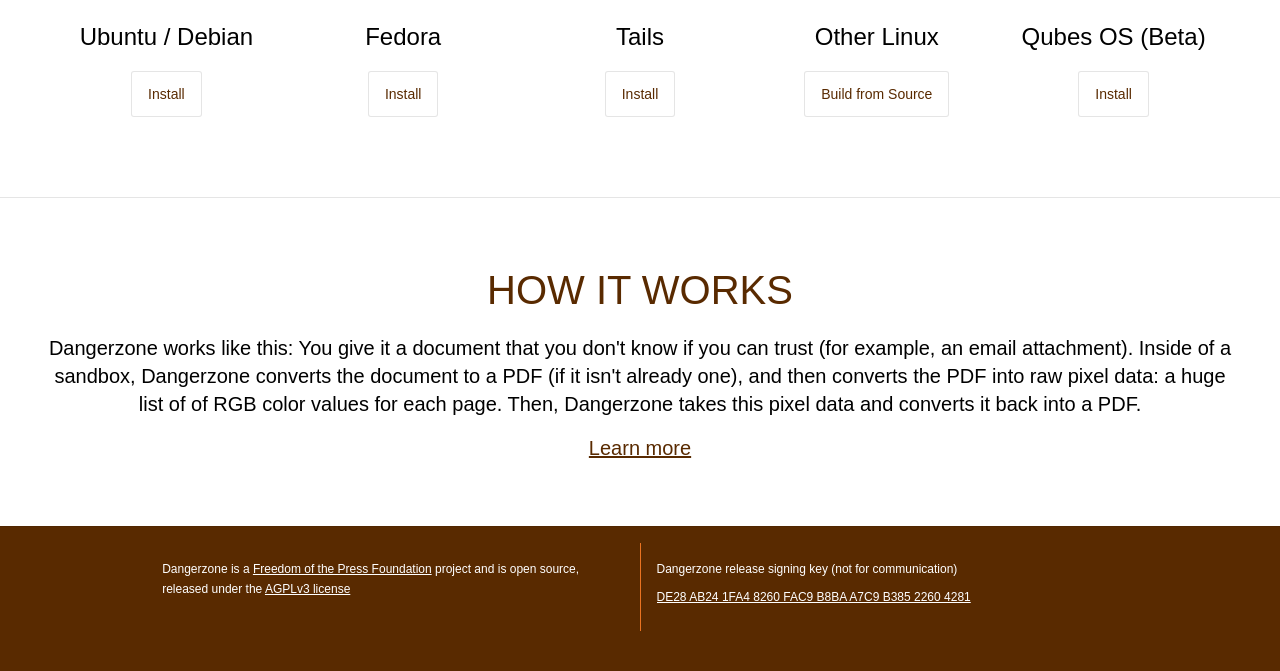
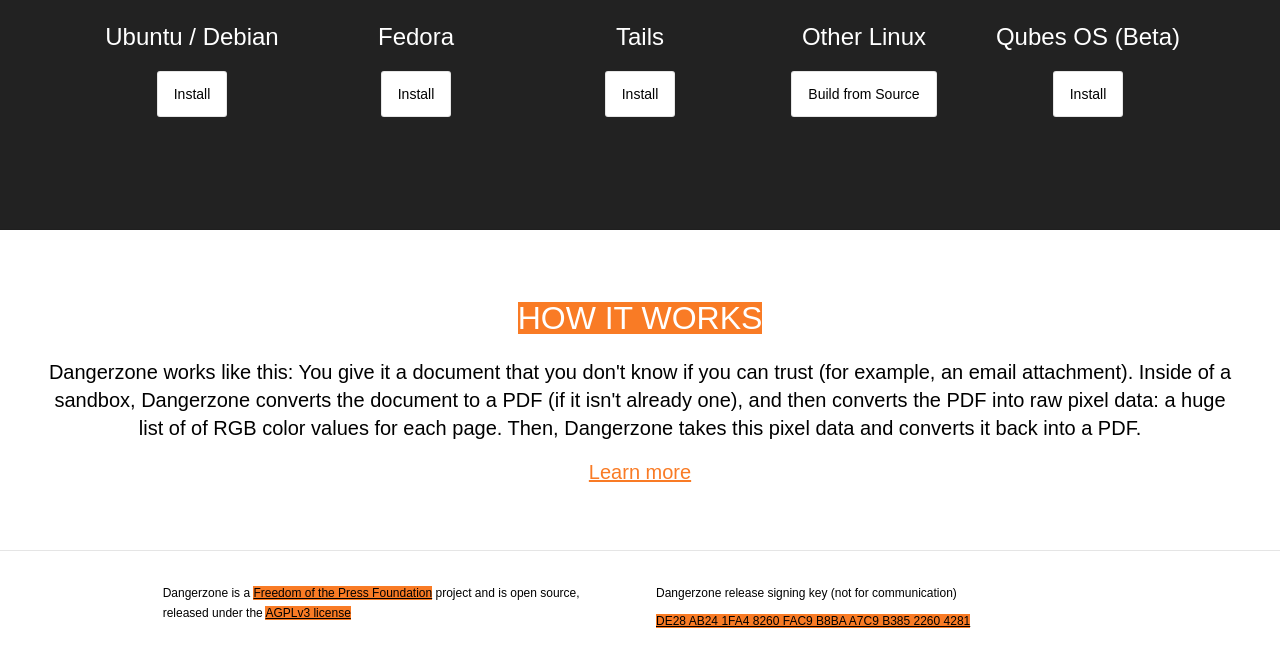
Before and after one commit to freedomofpress/dangerzone.rocks, an Eleventy site: page src/index.njk in a window 1280 px wide. Shown: the part 1842-2513 px from the top of the page. Before the commit the page ends 2489 px from the top, so only its background shows below. Built offline with nearby package versions, Linux system fonts and the light colour scheme; Eleventy itself is replaced by a stand-in of ours; files that its build step writes are made by us from their sources.

Commit message:
Change the design of the website

```diff
--- a/src/_includes/downloads.njk
+++ b/src/_includes/downloads.njk
@@ -1,4 +1,5 @@
-<section id="downloads" class="wrapper clearfix">
+<section id="downloads" class="clearfix">
+  <div class="wrapper">
   <h2>Download Dangerzone {{ version }}</h2>
   🔍 <a href="https://github.com/freedomofpress/dangerzone/blob/v{{ version }}/INSTALL.md#verifying-pgp-signatures">How to verify</a>
   <div class="os-download-container">
@@ -52,4 +53,5 @@
       <a class="button" href="https://github.com/freedomofpress/dangerzone/blob/v{{ version }}/INSTALL.md#qubes-os">Install</a>
     </div>
   </div>
+  </div>
 </section>
--- a/src/assets/css/style.css
+++ b/src/assets/css/style.css
@@ -6,17 +6,21 @@
 }
 
 :root {
-  --color-text: #fff;
-  --color-selection-background: #f97b25;
-  --color-selection-text: #fff;
-  --color-background: #592a00;
-  --color-button-text: var(--color-background);
-  --color-button-background: #fff;
+  --color-text: #000;
+  --color-background: #fff;
+  --color-background-alternative: #222;
+  --color-accent-background: #f97b25;
+  --color-accent-text: #000;
+  --color-selection-background: var(--color-accent-background);
+  --color-selection-text: var(--color-background);
+  --color-button-text: var(--color-text);
+  --color-button-background: var(--color-background);
   --color-button-primary-text: var(--color-button-background);
   --color-button-primary-background: var(--color-button-text);
-  --color-background-alternative: #fff;
-  --color-menu-text: #fff;
+  --color-text-alternative: var(--color-background);
+  --color-menu-text: var(--color-text);
   --color-headers: var(--color-background);
+  --color-headers-background: var(--color-accent-background);
 }
 
 .clearfix:after {
@@ -43,21 +47,15 @@
   background-color: var(--color-background);
 }
 
-main {
-  background-color: var(--color-background-alternative);
-}
-
 h1 {
-  font-size: 4rem;
+  font-size: 3.5rem;
   line-height: 5.25rem;
   margin-bottom: 1rem;
 }
 
 h2 {
   text-transform: uppercase;
-  color: var(--color-headers);
-  font-size: 2.5rem;
-  text-align: center;
+  font-size: 2rem;
   margin-bottom: 1.5rem;
   margin-top: 1.5rem;
 }
@@ -69,7 +67,7 @@
 
 a {
   line-height: 1.5rem;
-  color: #592a00;
+  color: var(--color-accent-background);
 }
 
 .button {
@@ -145,15 +143,6 @@
   min-height: 100vh;
   /* Permalink - use to edit and share this gradient: http://colorzilla.com/gradient-editor/#fcfcfc+0,f2f2f2+100 */
   background: var(--color-background);
-  /* Old browsers */
-  background: -moz-linear-gradient(top, #592a00 0%, #f97b25 100%);
-  /* FF3.6-15 */
-  background: -webkit-linear-gradient(top, #592a00 0%, #f97b25 100%);
-  /* Chrome10-25,Safari5.1-6 */
-  background: linear-gradient(to bottom, #592a00 0%, #f97b25 100%);
-  /* W3C, IE10+, FF16+, Chrome26+, Opera12+, Safari7+ */
-  filter: progid:DXImageTransform.Microsoft.gradient( startColorstr='#fcfcfc', endColorstr='#f2f2f2', GradientType=0);
-  /* IE6-9 */
 }
 
 #intro img {
@@ -174,7 +163,21 @@
 
 #downloads {
   text-align: center;
+  padding: 2em 2em;
   border-bottom: 1px solid rgba(0, 0, 0, 0.1);
+  background-color: var(--color-background-alternative);
+  color: var(--color-text-alternative);
+}
+
+#downloads h2, #news h2{
+  display: inline-block;
+  background-color: var(--color-accent-background);
+  color: var(--color-background);
+
+}
+
+#downloads > a {
+  color: var(--color-text-alternative);
 }
 
 #downloads img {
@@ -288,8 +291,8 @@
 
 #features {
   display: flex;
-  background-color: #592a00;
-  color: #ffffff;
+  background-color: var(--color-background);
+  color: var(--color-text);
 }
 
 #features.wrapper {
@@ -299,6 +302,7 @@
 
 #features .feature .title {
   margin-bottom: 1rem;
+  font-weight: bold;;
 }
 
 @media (max-width: 768px) {
@@ -329,10 +333,13 @@
   max-width: 800px;
 }
 
+.article h2{
+  text-transform: none;;
+}
+
 .feature {
   flex: 1;
   padding: 1rem;
-  border-left: 1px #ea7321 solid;
 }
 
 .feature:first-of-type {
@@ -359,7 +366,8 @@
 
 footer a {
   line-height: inherit;
-  color: #ffffff;
+  color: var(--color-accent-text);
+  background-color: var(--color-accent-background);
 }
 
 footer ul li {
@@ -469,7 +477,7 @@
   color: #555;
   padding: 1rem 2rem;
   margin: 2rem 0;
-  border-left: 5px solid #0077cc;
+  border-left: 5px solid var(--color-accent-background);
   background-color: #f9f9f9;
   box-shadow: 2px 2px 10px rgba(0, 0, 0, 0.1); /* Subtle shadow for depth */
   border-radius: 5px;
```
